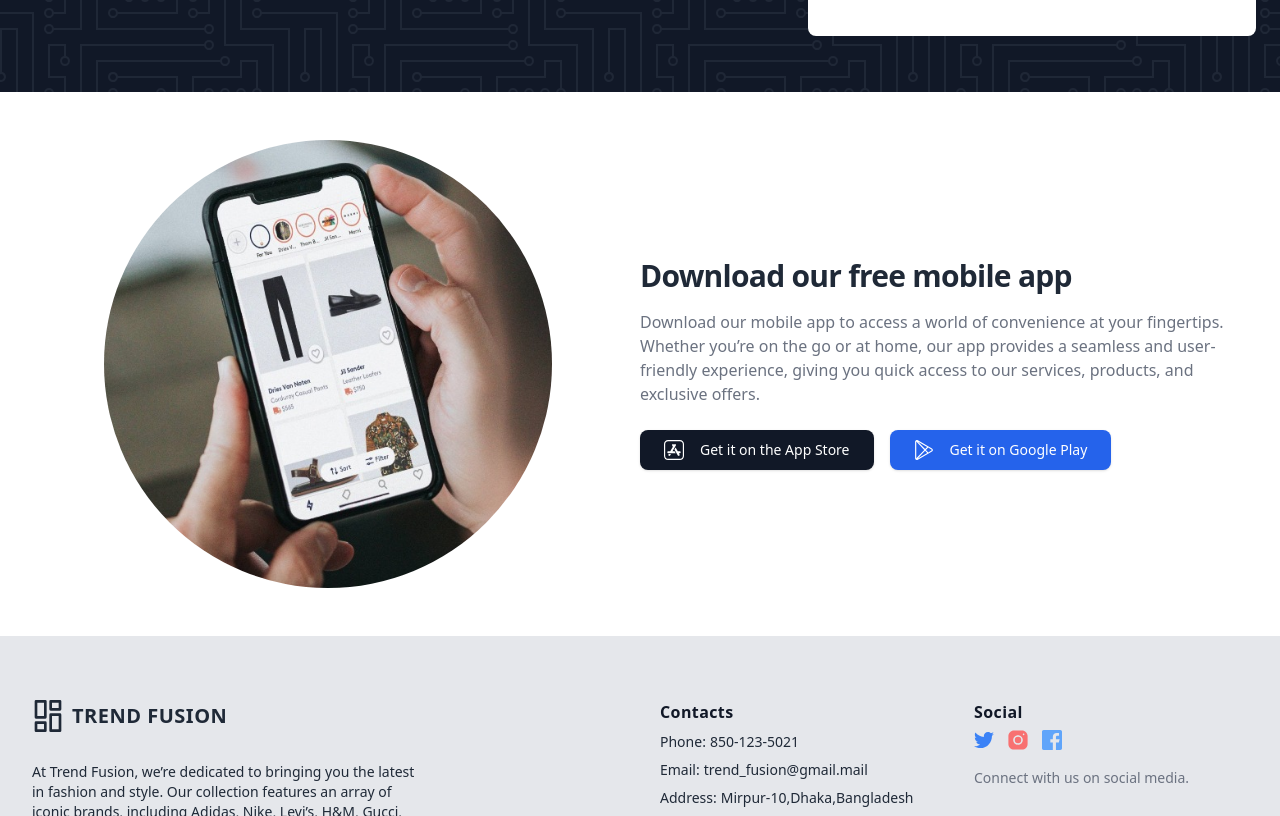
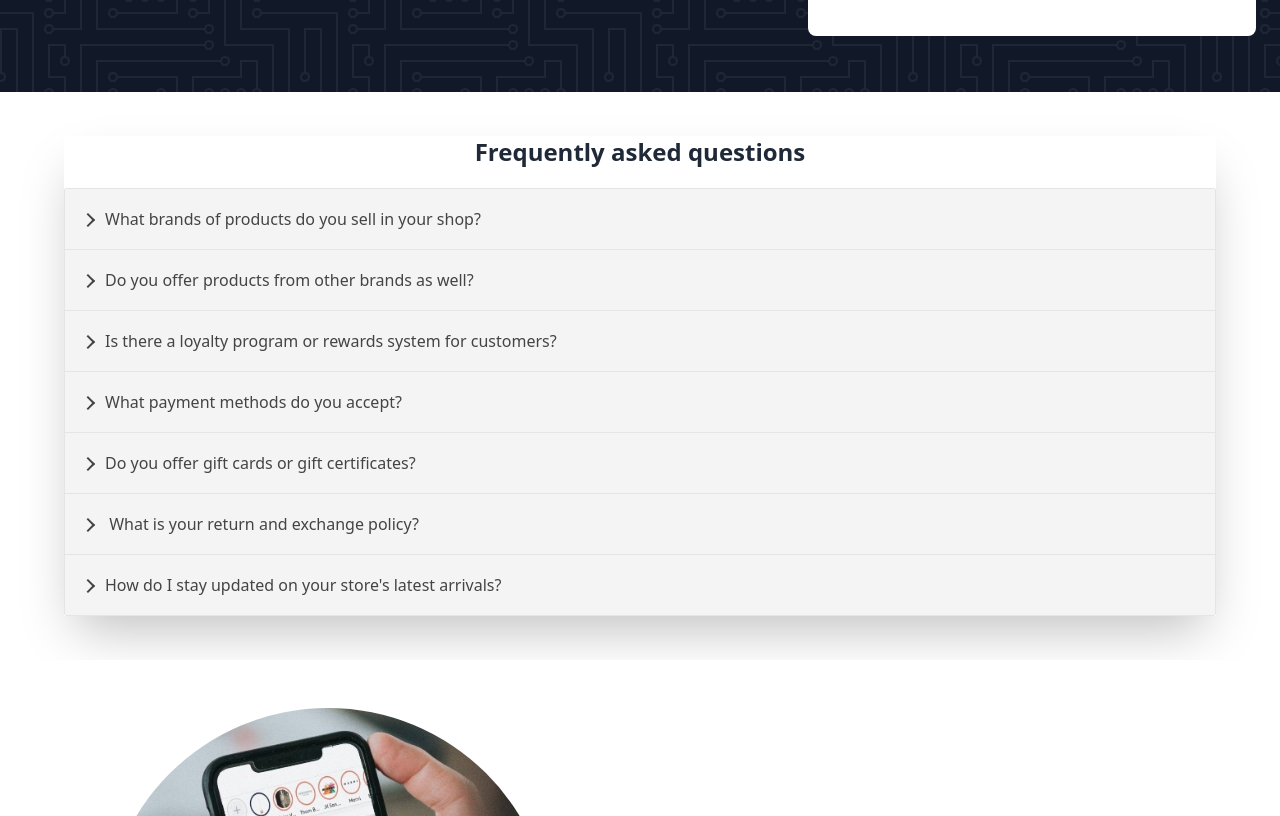
Before and after one commit to Abdullah-Al-Ovi/trend-junction-client, a React (Vite) app: page / in a window 1280 px wide. Shown: the part 600-1416 px from the top of the page. Built offline with nearby package versions, Linux system fonts and the light colour scheme.

Commit message:
Added FAQ section

```diff
--- /dev/null
+++ b/src/Components/FAQ/Faq.jsx
@@ -0,0 +1,46 @@
+import { useEffect, useState } from 'react';
+import {
+    Accordion,
+    AccordionItem,
+    AccordionItemHeading,
+    AccordionItemButton,
+    AccordionItemPanel,
+} from 'react-accessible-accordion';
+import 'react-accessible-accordion/dist/fancy-example.css';
+
+const Faq = () => {
+    const [items,setItems]= useState([])
+
+    useEffect(()=>{
+        fetch('/faq.json')
+        .then(res=>res.json())
+        .then(data=>setItems(data))
+    },[])
+    return (
+       <div className='my-11  shadow-2xl w-[90%] mx-auto'>
+
+        <div className='text-center mb-5'>
+            <h1 className='text-2xl font-semibold '>Frequently asked questions</h1>
+        </div>
+
+<Accordion allowZeroExpanded>
+{items.map((item) => (
+    <AccordionItem key={item.id}>
+        <AccordionItemHeading>
+            <AccordionItemButton>
+                {item.question}
+            </AccordionItemButton>
+        </AccordionItemHeading>
+        <AccordionItemPanel>
+          {item.answer}
+        </AccordionItemPanel>
+    </AccordionItem>
+))}
+</Accordion>
+
+       </div>
+
+    );
+};
+
+export default Faq;
--- a/src/Pages/Home/Home.jsx
+++ b/src/Pages/Home/Home.jsx
@@ -1,6 +1,7 @@
 
 
 import DownloadApp from "../../Components/DownloadApp/DownloadApp";
+import Faq from "../../Components/FAQ/Faq";
 import Banner from "../../Header/Banner/Banner";
 
 
@@ -8,7 +9,9 @@ const Home = () => {
     return (
         <div>
             <Banner></Banner>
+            <Faq></Faq>
             <DownloadApp></DownloadApp>
+
 
         </div>
     );
```
Also changed, not shown: public/brands.json (added, +32 -0 lines).
